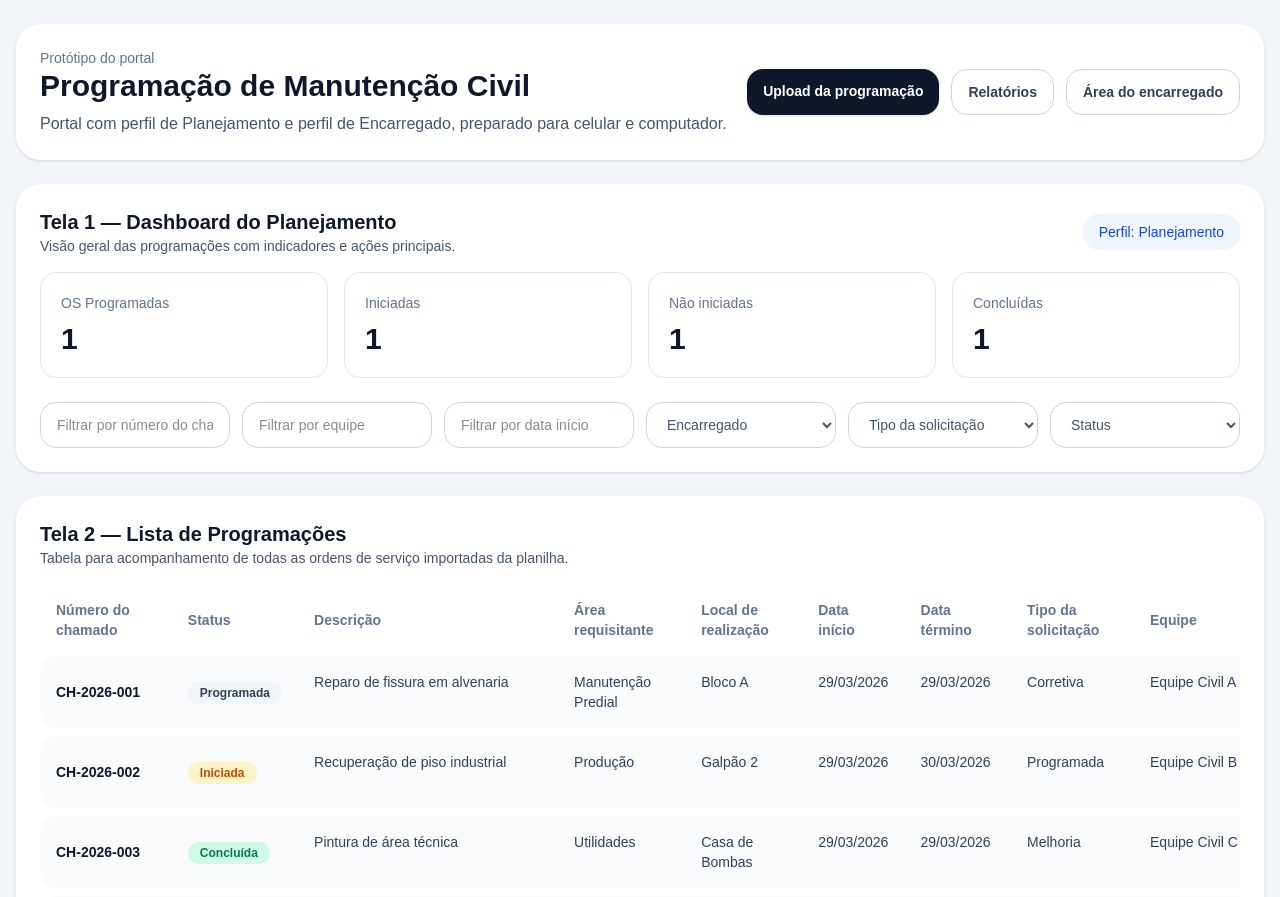
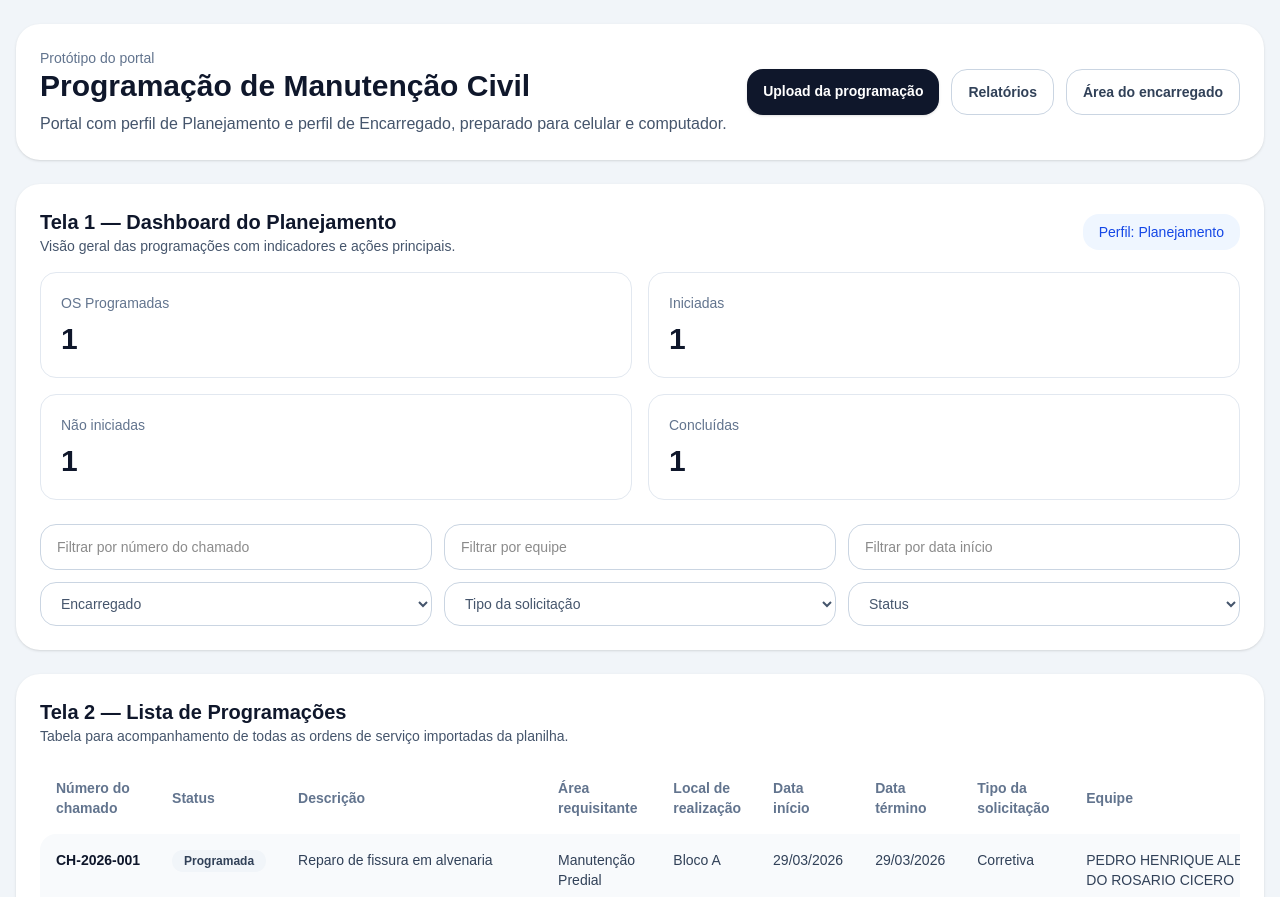
Before and after one commit to brunonunespgm-crypto/portal-manutencao, a Next.js app: page / in a window 1280 px wide. Shown: the top 897 px of the page. Built offline with nearby package versions, Linux system fonts and the light colour scheme.

Commit message:
ajustando equipe em linhas e responsividade

```diff
--- a/app/page.tsx
+++ b/app/page.tsx
@@ -20,6 +20,41 @@ type Programacao = {
   status: Status;
 };
 
+function formatarEquipe(equipe: string) {
+  const texto = (equipe || '').trim();
+
+  if (!texto) return [];
+
+  if (texto.includes('\n')) {
+    return texto
+      .split('\n')
+      .map((nome) => nome.trim())
+      .filter(Boolean);
+  }
+
+  if (texto.includes(';')) {
+    return texto
+      .split(';')
+      .map((nome) => nome.trim())
+      .filter(Boolean);
+  }
+
+  if (texto.includes(',')) {
+    return texto
+      .split(',')
+      .map((nome) => nome.trim())
+      .filter(Boolean);
+  }
+
+  const nomes = texto.match(/[A-ZÀ-Ú]+(?:\s+[A-ZÀ-Ú]+){2,5}/g);
+
+  if (nomes && nomes.length > 1) {
+    return nomes.map((nome) => nome.trim());
+  }
+
+  return [texto];
+}
+
 export default function HomePage() {
   const dadosExemplo: Programacao[] = [
     {
@@ -31,7 +66,7 @@ export default function HomePage() {
       dataInicio: '29/03/2026',
       dataTermino: '29/03/2026',
       tipoSolicitacao: 'Corretiva',
-      equipe: 'Equipe Civil A',
+      equipe: 'PEDRO HENRIQUE ALENCAR DO ROSARIO CICERO RUFINO DA SILVA NETO LEVI DE SOUZA DA LUZ JOSE ANTONIO DIAS SILVA',
       encarregado: 'João Souza',
       solicitante: 'Carlos Lima',
       status: 'Programada',
@@ -45,7 +80,7 @@ export default function HomePage() {
       dataInicio: '29/03/2026',
       dataTermino: '30/03/2026',
       tipoSolicitacao: 'Programada',
-      equipe: 'Equipe Civil B',
+      equipe: 'MARCOS VINICIUS ALVES DA SILVA JOSUE MULLER SILVA MESQUITA AIRCONI MATEUS DE SOUSA FERREIRA',
       encarregado: 'Marcos Silva',
       solicitante: 'Fernanda Alves',
       status: 'Iniciada',
@@ -59,7 +94,7 @@ export default function HomePage() {
       dataInicio: '29/03/2026',
       dataTermino: '29/03/2026',
       tipoSolicitacao: 'Melhoria',
-      equipe: 'Equipe Civil C',
+      equipe: 'CLAUDIO DO NASCIMENTO SILVA JOSE ROBERTO PEREIRA LIMA',
       encarregado: 'João Souza',
       solicitante: 'Ana Costa',
       status: 'Concluída',
@@ -73,7 +108,7 @@ export default function HomePage() {
       dataInicio: '29/03/2026',
       dataTermino: '29/03/2026',
       tipoSolicitacao: 'Programada',
-      equipe: 'Equipe Civil A',
+      equipe: 'RAFAEL NUNES COSTA JOAO PEDRO ALMEIDA SILVA',
       encarregado: 'João Souza',
       solicitante: 'Rafael Nunes',
       status: 'Não iniciada',
@@ -183,7 +218,7 @@ export default function HomePage() {
   }, [programacoes]);
 
   return (
-    <div className="min-h-screen bg-slate-100 px-3 py-4 md:px-4 md:py-6">
+    <div className="min-h-screen bg-slate-100 px-2 py-3 md:px-4 md:py-6">
       <style>{`
         .tabela-sem-barra::-webkit-scrollbar {
           width: 0px;
@@ -197,8 +232,8 @@ export default function HomePage() {
         }
       `}</style>
 
-      <div className="mx-auto flex w-full max-w-[1900px] flex-col gap-6">
-        <header className="rounded-3xl bg-white p-5 shadow-sm md:p-6">
+      <div className="mx-auto flex w-full max-w-[1920px] flex-col gap-6">
+        <header className="rounded-3xl bg-white p-4 shadow-sm md:p-6">
           <div className="flex flex-col gap-4 xl:flex-row xl:items-center xl:justify-between">
             <div>
               <p className="text-sm font-medium text-slate-500">Protótipo do portal</p>
@@ -235,7 +270,7 @@ export default function HomePage() {
           </div>
         </header>
 
-        <section className="rounded-3xl bg-white p-5 shadow-sm md:p-6">
+        <section className="rounded-3xl bg-white p-4 shadow-sm md:p-6">
           <div className="mb-4 flex items-center justify-between">
             <div>
               <h2 className="text-xl font-bold text-slate-900">
@@ -250,7 +285,7 @@ export default function HomePage() {
             </div>
           </div>
 
-          <div className="grid gap-4 md:grid-cols-2 xl:grid-cols-4">
+          <div className="grid gap-4 sm:grid-cols-2 2xl:grid-cols-4">
             {cards.map((card) => (
               <div key={card.label} className="rounded-2xl border border-slate-200 p-5">
                 <p className="text-sm text-slate-500">{card.label}</p>
@@ -259,7 +294,7 @@ export default function HomePage() {
             ))}
           </div>
 
-          <div className="mt-6 grid gap-3 md:grid-cols-2 xl:grid-cols-6">
+          <div className="mt-6 grid gap-3 sm:grid-cols-2 xl:grid-cols-3 2xl:grid-cols-6">
             <input
               value={filtroNumero}
               onChange={(e) => setFiltroNumero(e.target.value)}
@@ -321,7 +356,7 @@ export default function HomePage() {
           </div>
         </section>
 
-        <section className="rounded-3xl bg-white p-5 shadow-sm md:p-6">
+        <section className="rounded-3xl bg-white p-4 shadow-sm md:p-6">
           <div className="mb-4 flex items-center justify-between">
             <div>
               <h2 className="text-xl font-bold text-slate-900">
@@ -334,7 +369,7 @@ export default function HomePage() {
           </div>
 
           <div className="tabela-sem-barra overflow-x-auto">
-            <table className="w-full min-w-[1550px] border-separate border-spacing-y-2">
+            <table className="w-full min-w-[1500px] border-separate border-spacing-y-2">
               <thead>
                 <tr className="text-left text-sm text-slate-500">
                   <th className="px-4 py-2">Número do chamado</th>
@@ -358,15 +393,15 @@ export default function HomePage() {
                     key={`${item.numeroChamado}-${item.dataInicio}-${item.encarregado}`}
                     className="rounded-2xl bg-slate-50 text-sm text-slate-700"
                   >
-                    <td className="rounded-l-2xl px-4 py-4 font-semibold text-slate-900 whitespace-nowrap">
+                    <td className="rounded-l-2xl px-4 py-4 align-top font-semibold text-slate-900 whitespace-nowrap">
                       {item.numeroChamado}
                     </td>
 
-                    <td className="px-4 py-4">
+                    <td className="px-4 py-4 align-top">
                       <StatusBadge status={item.status} />
                     </td>
 
-                    <td className="min-w-[260px] px-4 py-4 text-justify align-top">
+                    <td className="min-w-[260px] px-4 py-4 align-top text-justify">
                       {item.descricao}
                     </td>
 
@@ -375,7 +410,17 @@ export default function HomePage() {
                     <td className="whitespace-nowrap px-4 py-4 align-top">{item.dataInicio}</td>
                     <td className="whitespace-nowrap px-4 py-4 align-top">{item.dataTermino}</td>
                     <td className="px-4 py-4 align-top">{item.tipoSolicitacao}</td>
-                    <td className="whitespace-nowrap px-4 py-4 align-top">{item.equipe}</td>
+
+                    <td className="px-4 py-4 align-top">
+                      <div className="min-w-[220px] space-y-1">
+                        {formatarEquipe(item.equipe).map((nome, index) => (
+                          <div key={`${item.numeroChamado}-equipe-${index}`} className="leading-5">
+                            {nome}
+                          </div>
+                        ))}
+                      </div>
+                    </td>
+
                     <td className="px-4 py-4 align-top">{item.encarregado}</td>
                     <td className="px-4 py-4 align-top">{item.solicitante}</td>
 
```
